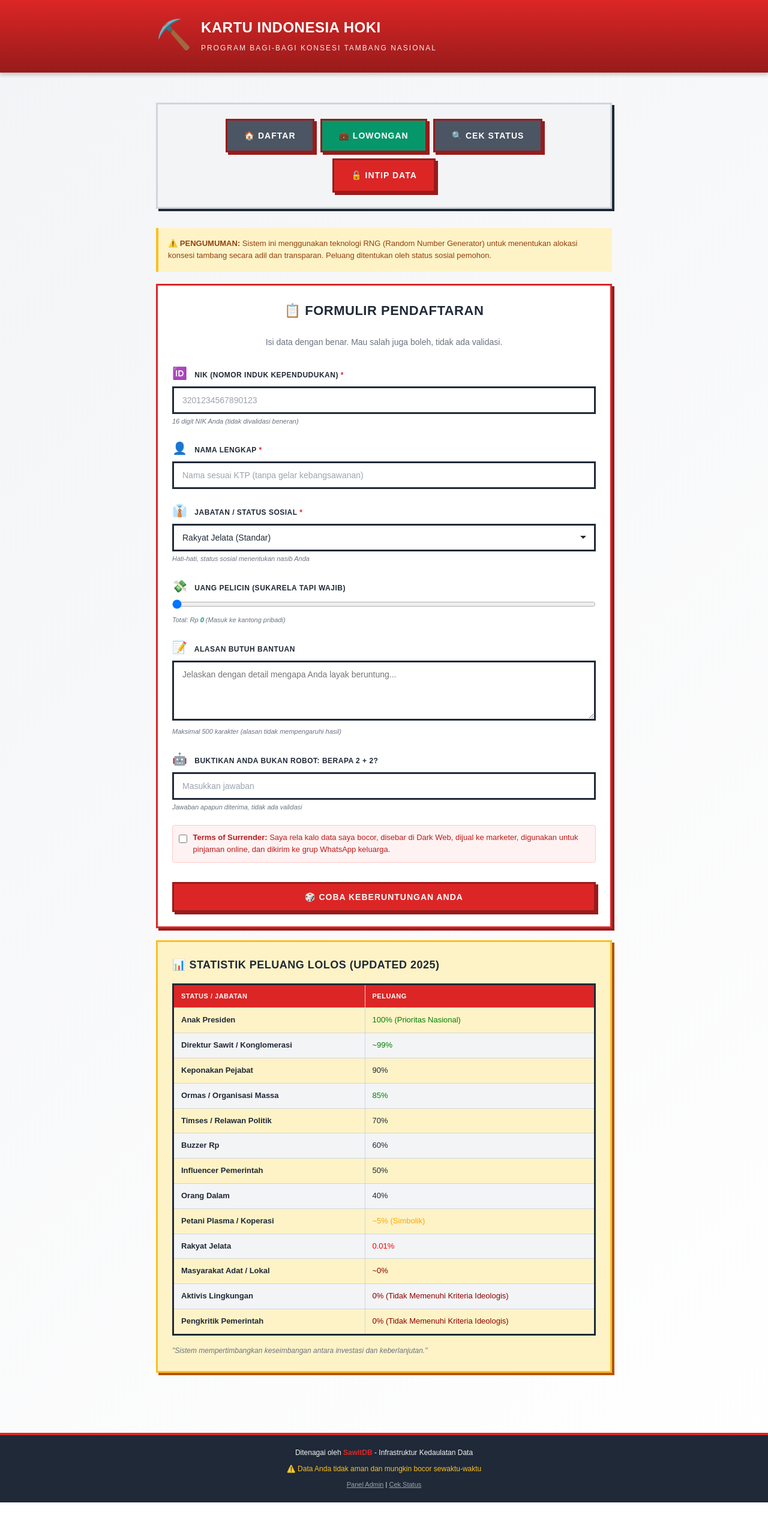
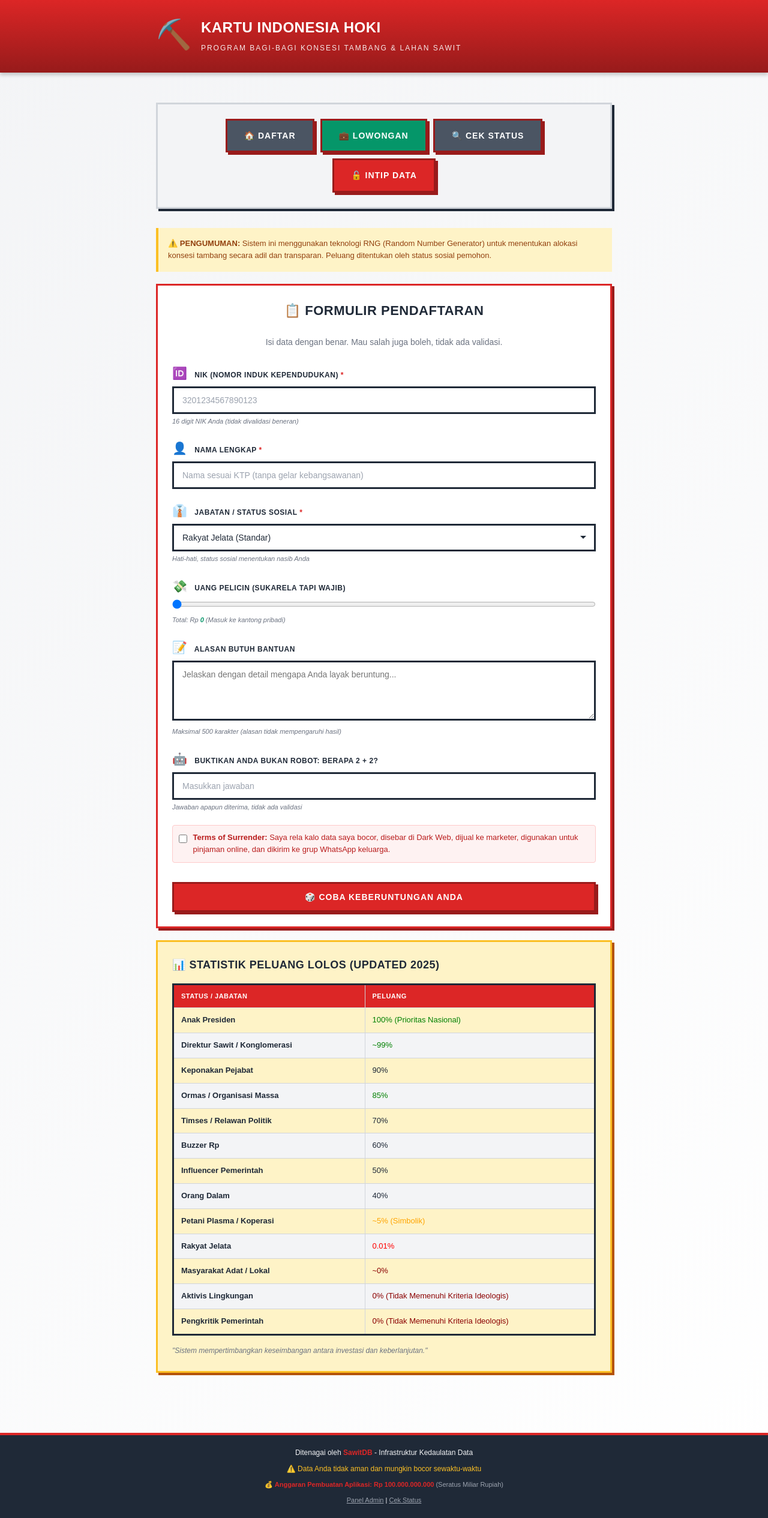
Before and after one commit to Shiverion/KartuIndonesiaHoki, a website: page views/index.html in a window 1280 px wide. Shown: the whole page at 60% size. Before the commit the page ends 2504 px from the top, so only its background shows below. Drawn offline with Linux system fonts and the light colour scheme.

Commit message:
Fix: Update subtitle and add 100M budget to footer

```diff
--- a/views/index.html
+++ b/views/index.html
@@ -38,7 +38,7 @@
         <span class="garuda-icon">⛏️</span>
         <div>
           <h1>KARTU INDONESIA HOKI</h1>
-          <p class="subtitle">PROGRAM BAGI-BAGI KONSESI TAMBANG NASIONAL</p>
+          <p class="subtitle">PROGRAM BAGI-BAGI KONSESI TAMBANG & LAHAN SAWIT</p>
         </div>
       </div>
     </div>
@@ -266,6 +266,9 @@
     <div class="container">
       <p>Ditenagai oleh <strong>SawitDB</strong> - Infrastruktur Kedaulatan Data</p>
       <p class="warning-text">⚠️ Data Anda tidak aman dan mungkin bocor sewaktu-waktu</p>
+      <p style="font-size: 11px; color: #9CA3AF; margin-top: 8px;">
+        💰 <strong>Anggaran Pembuatan Aplikasi: Rp 100.000.000.000</strong> (Seratus Miliar Rupiah)
+      </p>
       <p class="mt-1" style="font-size: 11px;">
         <a href="/admin" style="color: #9CA3AF;">Panel Admin</a> |
         <a href="/status" style="color: #9CA3AF;">Cek Status</a>
```
